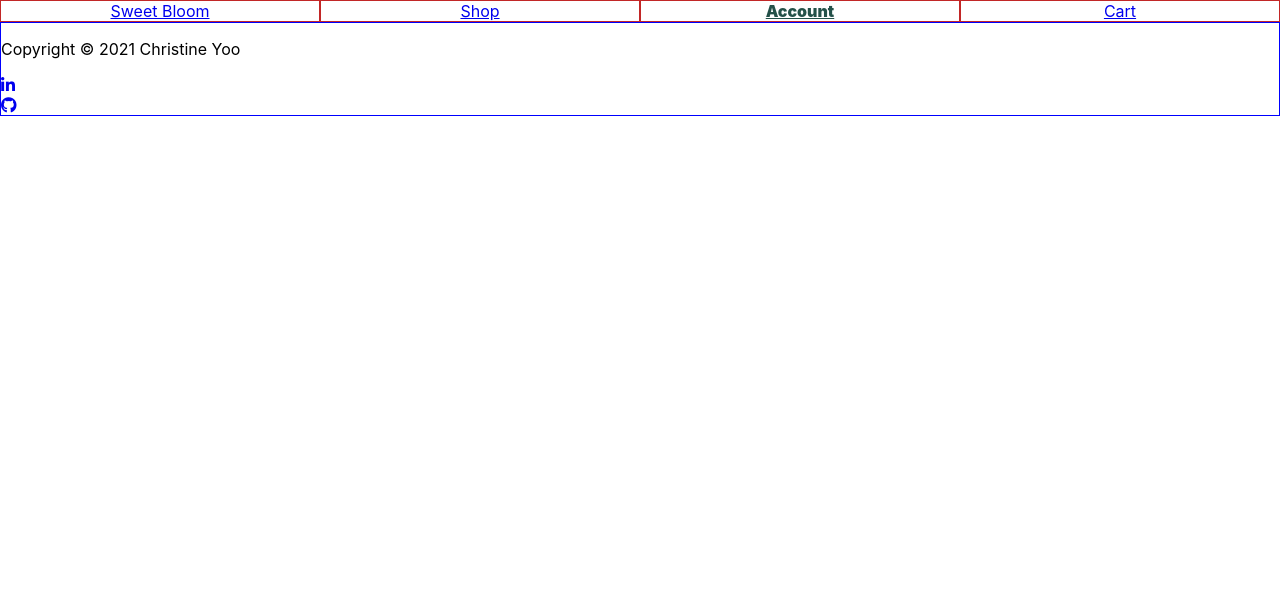
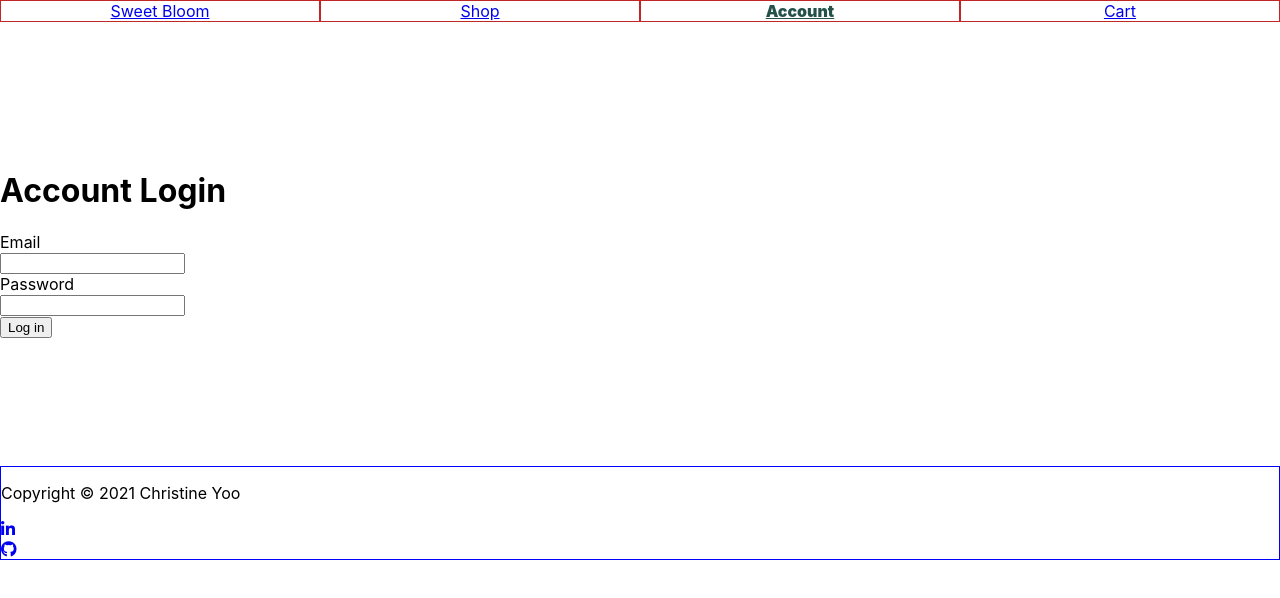
Before and after one commit to christineyoo/sweet-bloom, a React (Create React App) app: page /account in a window 1280 px wide. Shown: the top 598 px of the page. Built offline with nearby package versions, Linux system fonts and the light colour scheme.

Commit message:
added wireframe for Account login page

```diff
--- a/src/App.js
+++ b/src/App.js
@@ -1,5 +1,6 @@
 import React, { Component } from 'react';
 import { Route, Switch } from 'react-router-dom';
+import Account from './pages/account/Account';
 import Footer from './organisms/footer/Footer';
 import Landing from './pages/landing/Landing';
 import NavBar from './organisms/navbar/NavBar';
@@ -15,6 +16,7 @@ class App extends Component {
         </header>
         <main>
           <Switch>
+            <Route exact path='/account' component={Account} />
             <Route exact path='/shop' component={Shop} />
             <Route exact path='/' component={Landing} />
           </Switch>
--- /dev/null
+++ b/src/pages/account/Account.css
@@ -0,0 +1,3 @@
+#account {
+    padding: 10% 0;
+}
--- /dev/null
+++ b/src/pages/account/Account.js
@@ -0,0 +1,26 @@
+import React, { Component } from 'react';
+import './Account.css';
+
+class Account extends Component {
+  state = {};
+  render() {
+    return (
+      <div id='account'>
+        <h1>Account Login</h1>
+        <form>
+          <label htmlFor='email'>Email</label>
+          <br />
+          <input id='email' type='text' name='email' required />
+          <br />
+          <label htmlFor='password'>Password</label>
+          <br />
+          <input id='password' type='text' name='password' required />
+          <br />
+          <button type='submit'>Log in</button>
+        </form>
+      </div>
+    );
+  }
+}
+
+export default Account;
```
